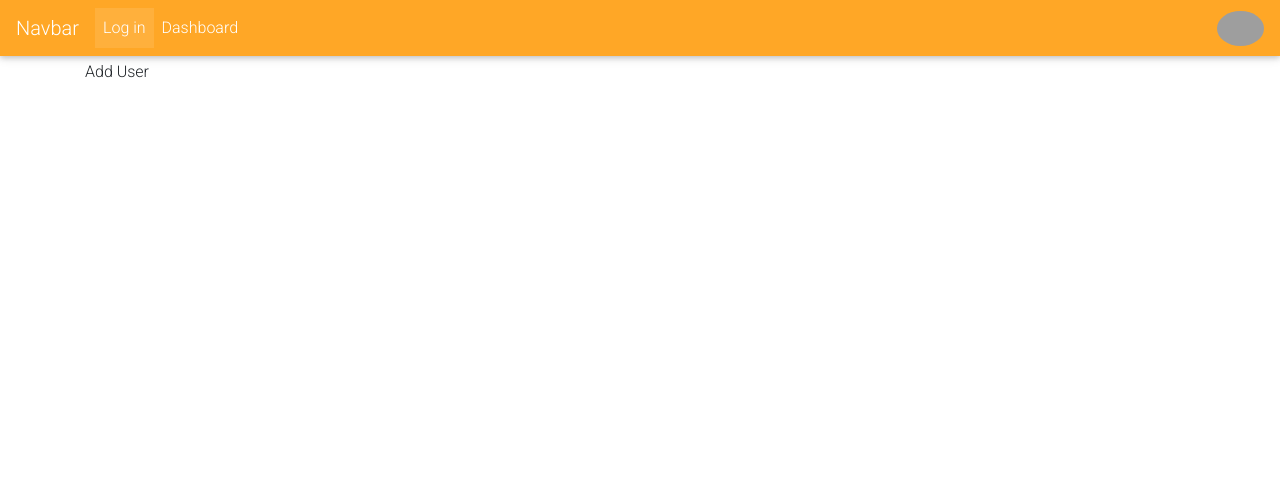
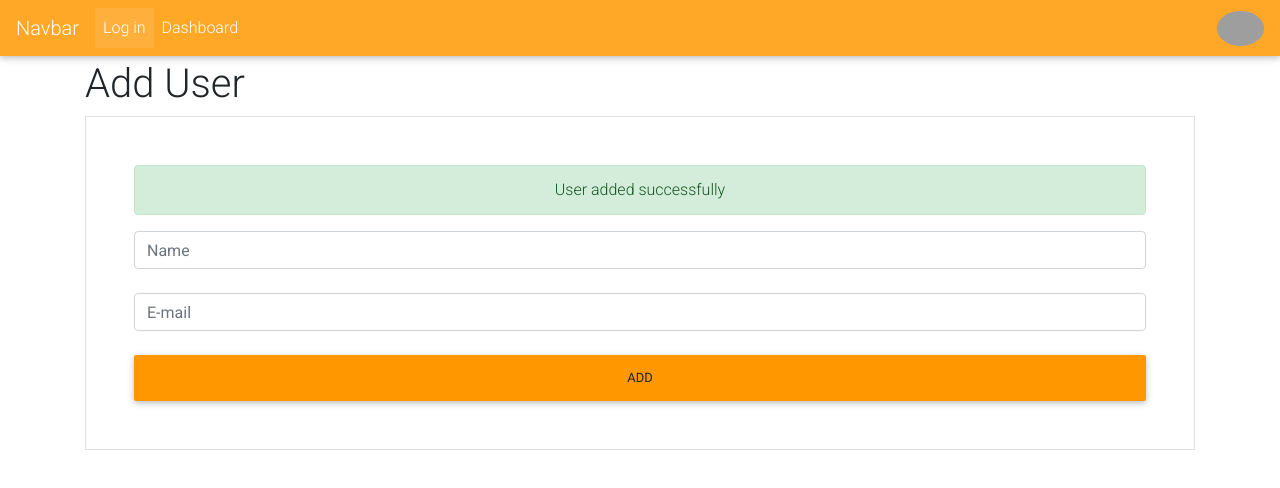
Before and after one commit to johnLexicon/admin-labb, a Vue app: page /add in a window 1280 px wide. Shown: the top 488 px of the page. Built offline with nearby package versions, Linux system fonts and the light colour scheme; grey boxes are pictures that could not be loaded.

Commit message:
Add user to firestore.

```diff
--- a/src/store/index.js
+++ b/src/store/index.js
@@ -19,6 +19,9 @@ export default new Vuex.Store({
     },
     SET_IS_USERS_LOADED: (state, payload) => {
       state.isUsersLoaded = payload
+    },
+    ADD_USER: (state, user) => {
+      state.users.push(user)
     }
   },
   actions: {
@@ -31,6 +34,17 @@ export default new Vuex.Store({
       })
       commit('SET_USERS', [...users])
       commit('SET_IS_USERS_LOADED', true)
+    },
+    addUser: async ({commit}, user) => {
+      try{
+        const doc = await usersCollection.add(user)
+        user.id = doc.id
+        commit('ADD_USER', user)
+        return user
+      } catch(err){
+        console.error(err.message)
+        throw new Error(err.message)
+      }
     }
   },
   modules: {
--- a/src/views/AddUser.vue
+++ b/src/views/AddUser.vue
@@ -1,12 +1,50 @@
 <template>
   <div>
-      Add User
+      <h1>
+          Add User
+      </h1>
+      <!-- Default form subscription -->
+<form @submit.prevent="add" class="text-center border border-light p-5">
+    <div class="alert alert-success" role="alert">
+        User added successfully
+    </div>
+    <!-- Name -->
+    <input type="text" v-model="user.name" required class="form-control mb-4" placeholder="Name">
+
+    <!-- Email -->
+    <input type="email" v-model="user.email" required class="form-control mb-4" placeholder="E-mail">
+
+    <!-- Sign in button -->
+    <button class="btn orange btn-block" type="submit">Add</button>
+
+
+</form>
+<!-- Default form subscription -->
   </div>
 </template>
 
 <script>
 export default {
-
+    name: 'AddUser',
+    data() {
+        return {
+            user: {
+                name: '',
+                email: ''
+            }
+        }
+    },
+    methods: {
+        async add(){
+            try{
+                const user = await this.$store.dispatch('addUser', {...this.user})
+                alert(user)
+                this.user = {name: '', email: ''}
+            }catch(err){
+                alert(err.message)
+            }
+        }
+    }
 }
 </script>
 
```
Also changed, not shown: 1 other file (tests, documents, lock files or other folders).
